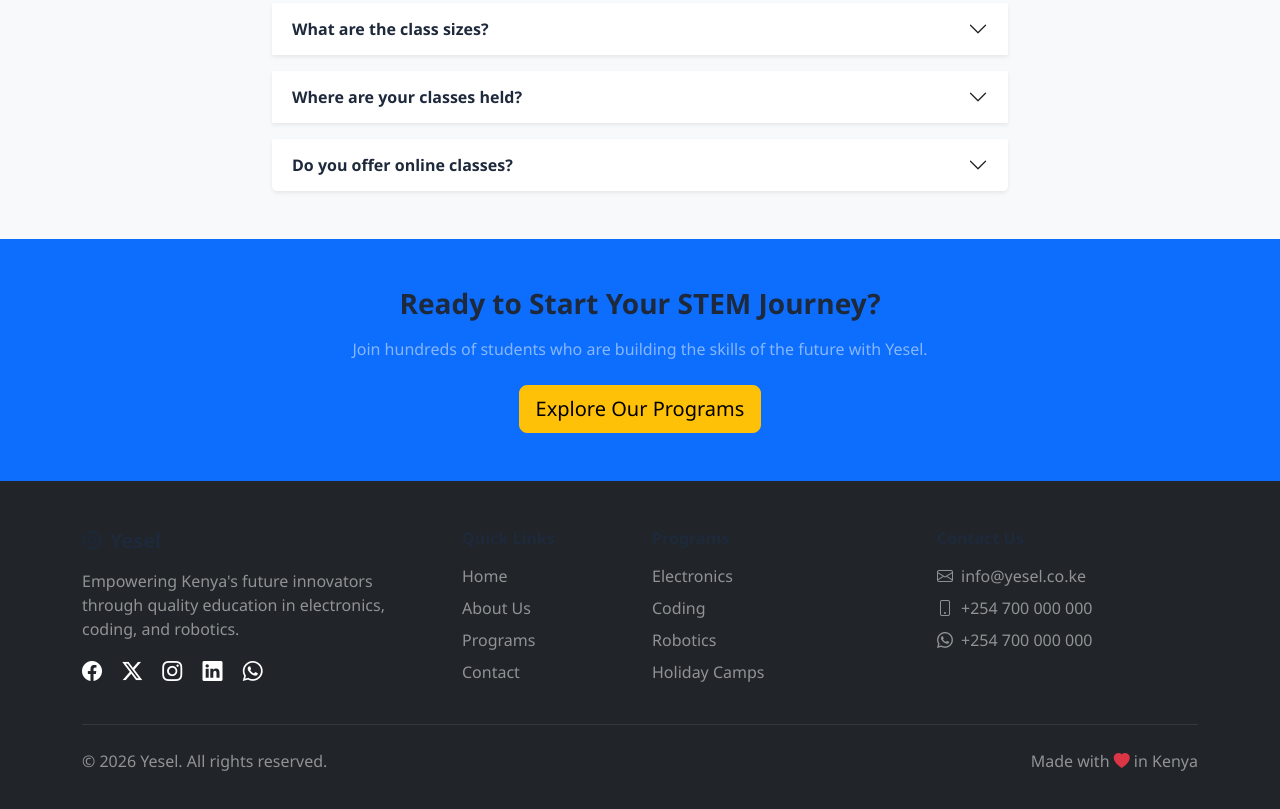
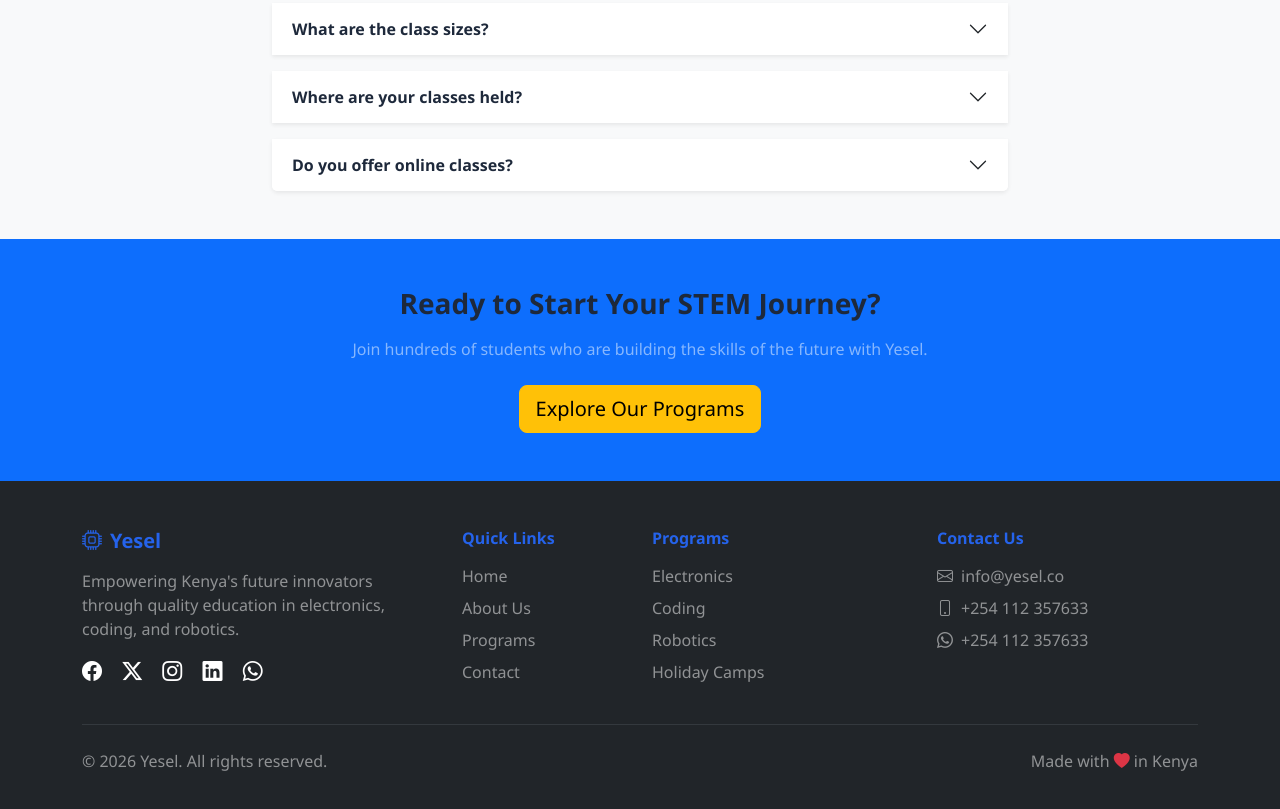
Before and after one commit to yesel-dev/yesel-website-vercel, a plain HTML site: page contact.html in a window 1280 px wide. Shown: the part 1799-2608 px from the top of the page. Drawn offline with nearby package versions, Linux system fonts and the light colour scheme.

Commit message:
UI Enhancements

```diff
--- a/contact.html
+++ b/contact.html
@@ -158,7 +158,8 @@
                             </div>
                             <div>
                                 <p class="mb-0 text-white-50">Call Us</p>
-                                <a href="tel:+254112357633" class="text-white text-decoration-none fw-bold">+254 112 357633</a>
+                                <a href="tel:+254112357633" class="text-white text-decoration-none fw-bold">+254 112
+                                    357633</a>
                             </div>
                         </div>
                         <div class="contact-item d-flex mb-4">
@@ -382,9 +383,9 @@
                 <div class="col-lg-3">
                     <h6 class="fw-bold mb-3">Contact Us</h6>
                     <ul class="list-unstyled text-white-50">
-                        <li class="mb-2"><i class="bi bi-envelope me-2"></i>info@yesel.co.ke</li>
-                        <li class="mb-2"><i class="bi bi-phone me-2"></i>+254 700 000 000</li>
-                        <li class="mb-2"><i class="bi bi-whatsapp me-2"></i>+254 700 000 000</li>
+                        <li class="mb-2"><i class="bi bi-envelope me-2"></i>info@yesel.co</li>
+                        <li class="mb-2"><i class="bi bi-phone me-2"></i>+254 112 357633</li>
+                        <li class="mb-2"><i class="bi bi-whatsapp me-2"></i>+254 112 357633</li>
                     </ul>
                 </div>
             </div>
--- a/css/styles.css
+++ b/css/styles.css
@@ -356,6 +356,21 @@ footer {
   background: var(--dark-color);
 }
 
+footer h5,
+footer h6,
+.bg-dark h2 {
+  color: var(--primary-color);
+}
+
+.bg-dark h3:not(.stat-card h3) {
+  color: var(--primary-color);
+}
+
+.stat-card h3,
+.program-card .card-header.bg-dark h5 {
+  color: white !important;
+}
+
 .social-links a {
   font-size: 1.25rem;
   transition: all 0.3s ease;
--- a/js/main.js
+++ b/js/main.js
@@ -52,9 +52,9 @@ We also offer Holiday Camps and School Partnership programs. Would you like deta
 3️⃣ <strong>Registration</strong> - Complete the registration form and make payment
 4️⃣ <strong>Start Learning!</strong> - Join your scheduled class
 
-📞 Phone: +254 700 000 000
-📧 Email: info@yesel.co.ke
-💬 WhatsApp: +254 700 000 000
+📞 Phone: +254 112 357633
+📧 Email: info@yesel.co
+💬 WhatsApp: +254 112 357633
 
 Would you like to start the enrollment process?`,
   },
@@ -100,9 +100,9 @@ Classes are typically held once or twice a week. Contact us for the current term
     ],
     response: `Our pricing varies by program and duration. For current rates, please contact us directly:
 
-📞 Phone: +254 700 000 000
-📧 Email: info@yesel.co.ke
-💬 WhatsApp: +254 700 000 000
+📞 Phone: +254 112 357633
+📧 Email: info@yesel.co
+💬 WhatsApp: +254 112 357633
 
 We offer:
 ✅ Flexible payment plans
@@ -158,9 +158,9 @@ Any specific questions about requirements?`,
     response: `We conduct classes at various locations.
 
 For specific venue information, please contact us:
-📞 Phone: +254 700 000 000
-📧 Email: info@yesel.co.ke
-💬 WhatsApp: +254 700 000 000
+📞 Phone: +254 112 357633
+📧 Email: info@yesel.co
+💬 WhatsApp: +254 112 357633
 
 <strong>For Schools:</strong> We can bring programs directly to your school through our School Partnership program!
 
@@ -262,8 +262,8 @@ Contact us to reserve a spot for the next holiday!`,
 • Can accommodate large groups
 
 Interested in bringing Yesel to your school? Contact us:
-📧 info@yesel.co.ke
-📞 +254 700 000 000`,
+📧 info@yesel.co
+📞 +254 112 357633`,
   },
 
   // Greeting
@@ -300,9 +300,9 @@ Just type your question!`,
 
 Is there anything else I can help you with? Feel free to ask more questions or contact us directly:
 
-📞 +254 700 000 000
-📧 info@yesel.co.ke
-💬 WhatsApp: +254 700 000 000
+📞 +254 112 357633
+📧 info@yesel.co
+💬 WhatsApp: +254 112 357633
 
 We'd love to have you join the Yesel family!`,
   },
@@ -322,9 +322,9 @@ We'd love to have you join the Yesel family!`,
     ],
     response: `You can reach us through:
 
-📞 <strong>Phone:</strong> +254 700 000 000
-📧 <strong>Email:</strong> info@yesel.co.ke
-💬 <strong>WhatsApp:</strong> +254 700 000 000
+📞 <strong>Phone:</strong> +254 112 357633
+📧 <strong>Email:</strong> info@yesel.co
+💬 <strong>WhatsApp:</strong> +254 112 357633
 
 <strong>Office Hours:</strong>
 • Monday - Friday: 8 AM - 6 PM
@@ -369,8 +369,8 @@ Here are some things I can help with:
 • <strong>Holiday camps</strong>
 
 You can also contact us directly:
-📞 +254 700 000 000
-📧 info@yesel.co.ke
+📞 +254 112 357633
+📧 info@yesel.co
 
 Try asking your question differently, or type "contact" to reach a human!`;
 
```
Also changed, not shown: about.html (+1 -1 lines), index.html (+1 -1 lines).
